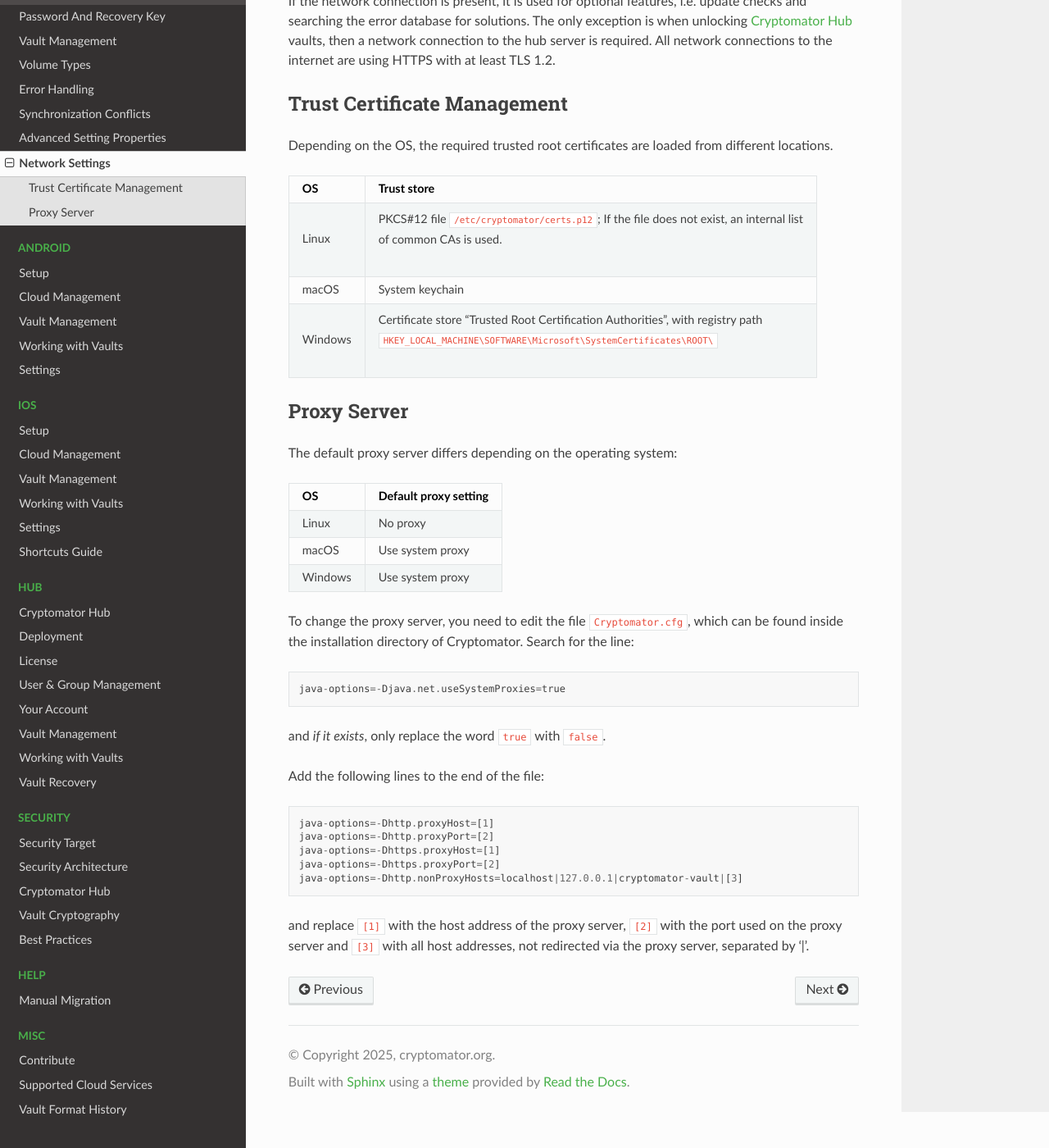
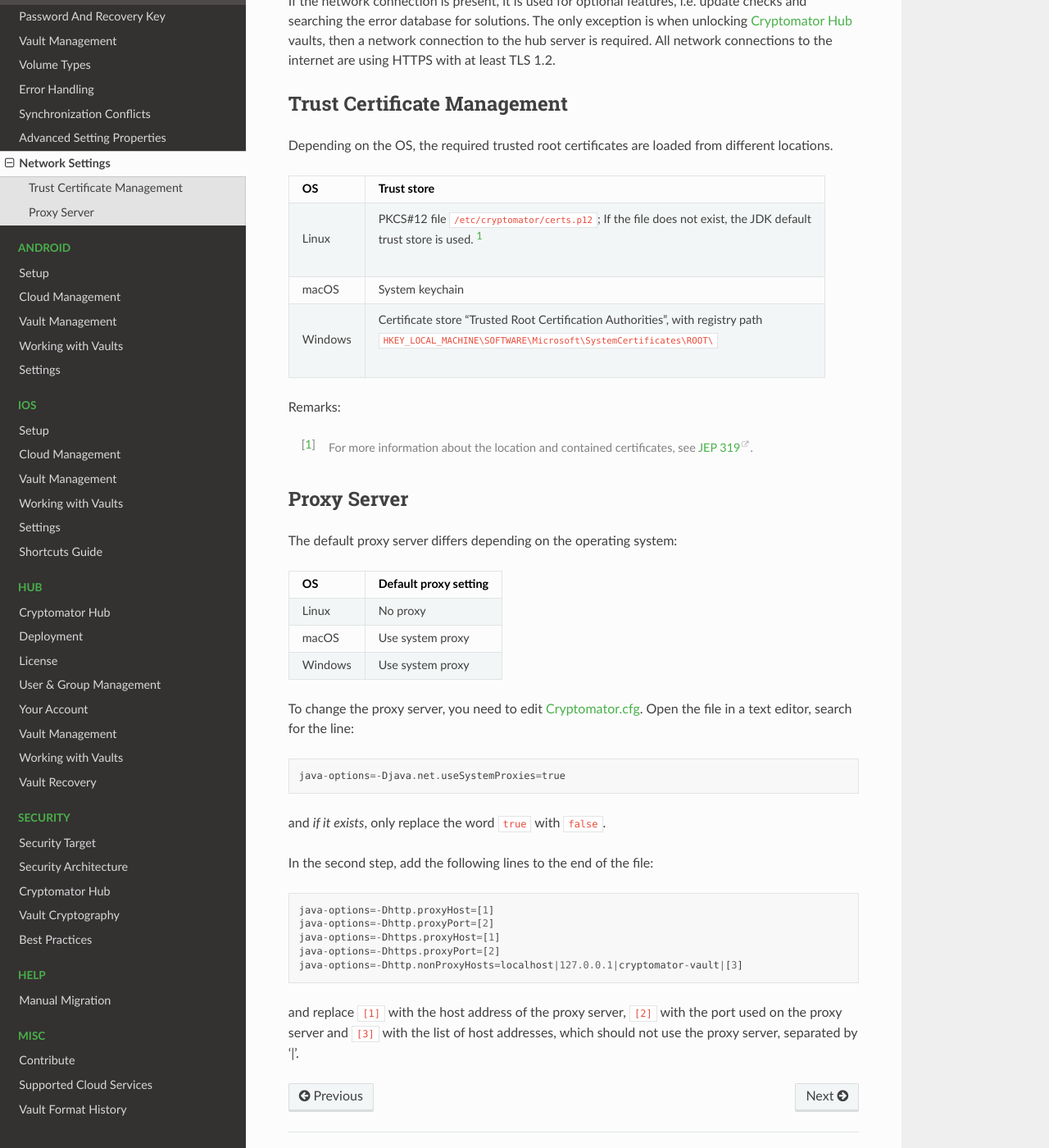
Before and after one commit to cryptomator/docs, a Sphinx documentation site: the page built from source/desktop/network.rst, in a window 1280 px wide and 1400 px high, scrolled down 218 px. Shown: the whole window at 82% size. Built offline with Sphinx 7.4.7 and the Read the Docs theme 3.1.0, drawn with Linux system fonts in a browser that asks for light colours.

Commit message:
Apply suggestions from code review

```diff
--- a/source/desktop/network.rst
+++ b/source/desktop/network.rst
@@ -7,6 +9,9 @@
 The only exception is when unlocking :ref:`Cryptomator Hub <hub/introduction>` vaults, then a network connection to the hub server is required.
 All network connections to the internet are using HTTPS with at least TLS 1.2.
 
+
+.. _desktop/network/trust-certificate-management:
+
 Trust Certificate Management
 -----------------------------
 Depending on the OS, the required trusted root certificates are loaded from different locations.
@@ -14,14 +19,21 @@
 +---------+--------------------------------------------------------------------------------------------------------------------------------+
 | OS      | Trust store                                                                                                                    |
 +=========+================================================================================================================================+
-| Linux   | | PKCS#12 file ``/etc/cryptomator/certs.p12``; If the file does not exist, an internal list                                    |
-|         | | of common CAs is used.                                                                                                       |
+| Linux   | | PKCS#12 file ``/etc/cryptomator/certs.p12``; If the file does not exist, the JDK default                                     |
+|         | | trust store is used. [1]_                                                                                                    |
 +---------+--------------------------------------------------------------------------------------------------------------------------------+
 | macOS   | System keychain                                                                                                                |
 +---------+--------------------------------------------------------------------------------------------------------------------------------+
 | Windows | | Certificate store "Trusted Root Certification Authorities", with registry path                                               |
 |         | | ``HKEY_LOCAL_MACHINE\SOFTWARE\Microsoft\SystemCertificates\ROOT\``                                                           |
 +---------+--------------------------------------------------------------------------------------------------------------------------------+
+
+Remarks:
+
+.. [1] For more information about the location and contained certificates, see `JEP 319 <https://openjdk.org/jeps/319>`_.
+
+
+.. _desktop/network/proxy-server:
 
 Proxy Server
 ------------
@@ -38,14 +50,14 @@
 +---------+-----------------------+
 
 
-To change the proxy server, you need to edit the file ``Cryptomator.cfg``, which can be found inside the installation directory of Cryptomator.
-Search for the line::
+To change the proxy server, you need to edit :ref:`Cryptomator.cfg <desktop/advanced-settings/locating-system-wide-advanced-configuration>`.
+Open the file in a text editor, search for the line::
 
     java-options=-Djava.net.useSystemProxies=true
 
 and *if it exists*, only replace the word ``true`` with ``false``.
 
-Add the following lines to the end of the file::
+In the second step, add the following lines to the end of the file::
 
     java-options=-Dhttp.proxyHost=[1]
     java-options=-Dhttp.proxyPort=[2]
@@ -53,4 +65,4 @@
     java-options=-Dhttps.proxyPort=[2]
     java-options=-Dhttp.nonProxyHosts=localhost|127.0.0.1|cryptomator-vault|[3]
 
-and replace ``[1]`` with the host address of the proxy server, ``[2]`` with the port used on the proxy server and ``[3]`` with all host addresses, not redirected via the proxy server, separated by '|'.
+and replace ``[1]`` with the host address of the proxy server, ``[2]`` with the port used on the proxy server and ``[3]`` with the list of host addresses, which should not use the proxy server, separated by '|'.
```
Also changed, not shown: other parts of source/desktop/network.rst (+2 -0 lines).
